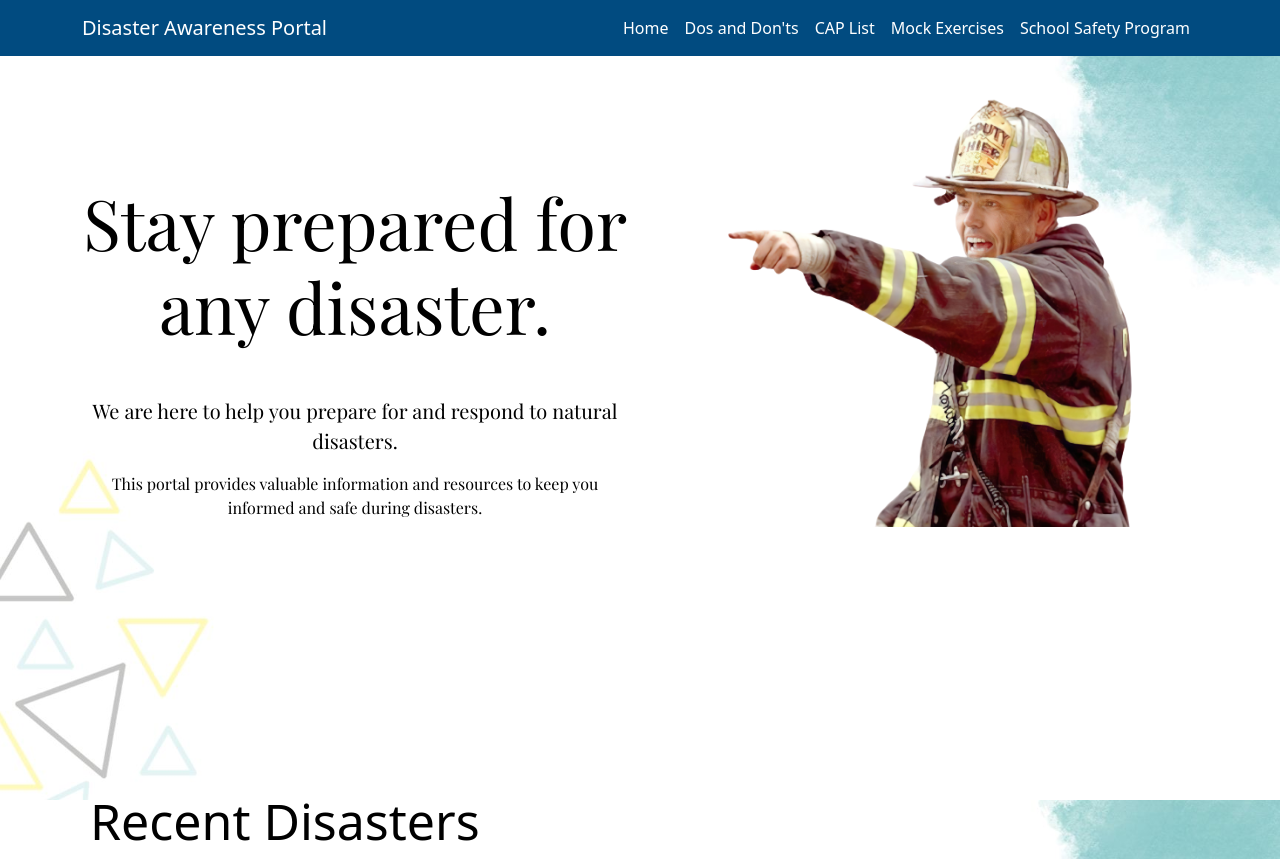
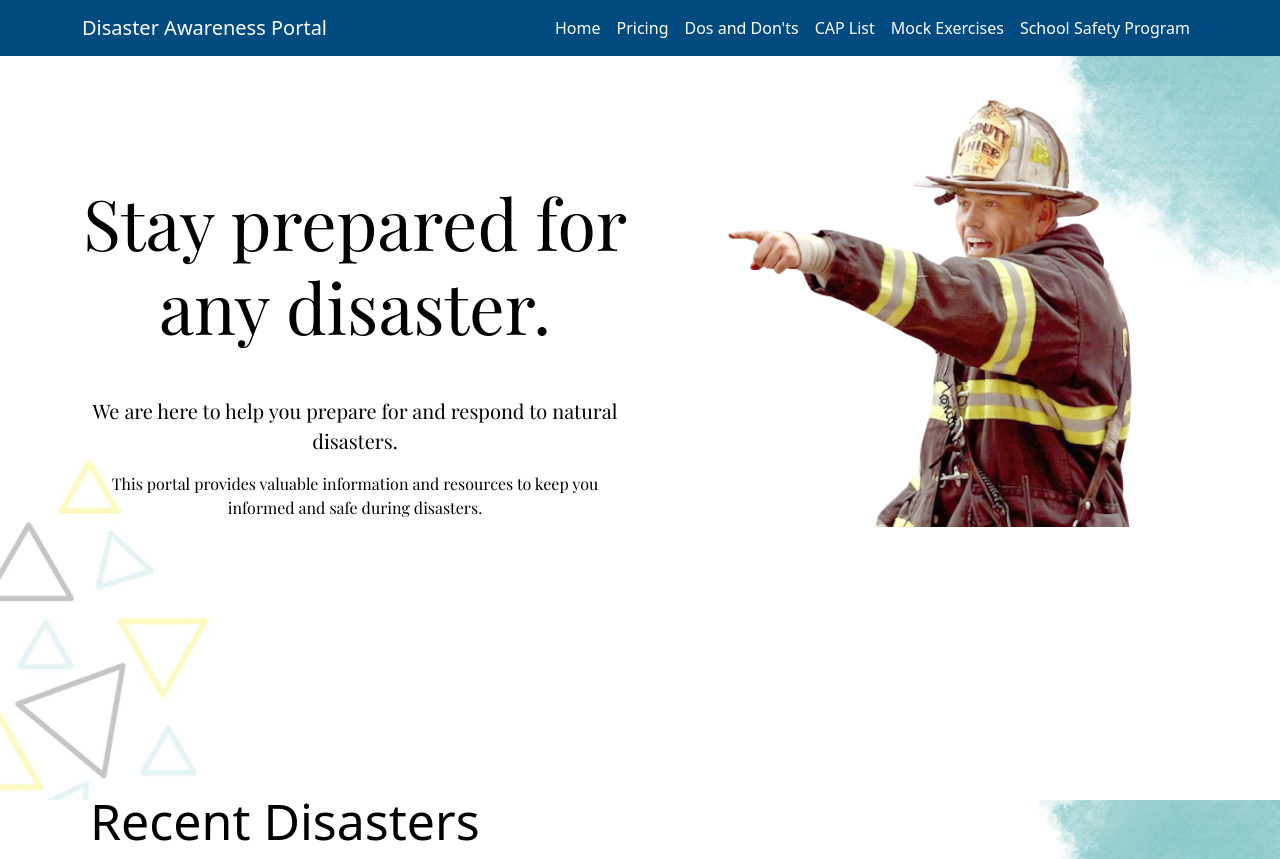
Before and after one commit to MrAyushBajpai/Disaster-Management-Tool, a plain HTML site: page index.html in a window 1280 px wide. Shown: the top 859 px of the page. Drawn offline with nearby package versions, Linux system fonts and the light colour scheme.

Commit message:
Added Pricing to navbar

```diff
--- a/navbar.html
+++ b/navbar.html
@@ -8,6 +8,9 @@
             <ul class="navbar-nav ml-auto">
                 <li class="nav-item">
                     <a class="nav-link" href="index.html">Home</a>
+                </li>
+                <li class="nav-item">
+                    <a class="nav-link" href="pricing.html">Pricing</a>
                 </li>
                 <li class="nav-item">
                     <a class="nav-link" href="dos-and-donts.html">Dos and Don'ts</a>
```
